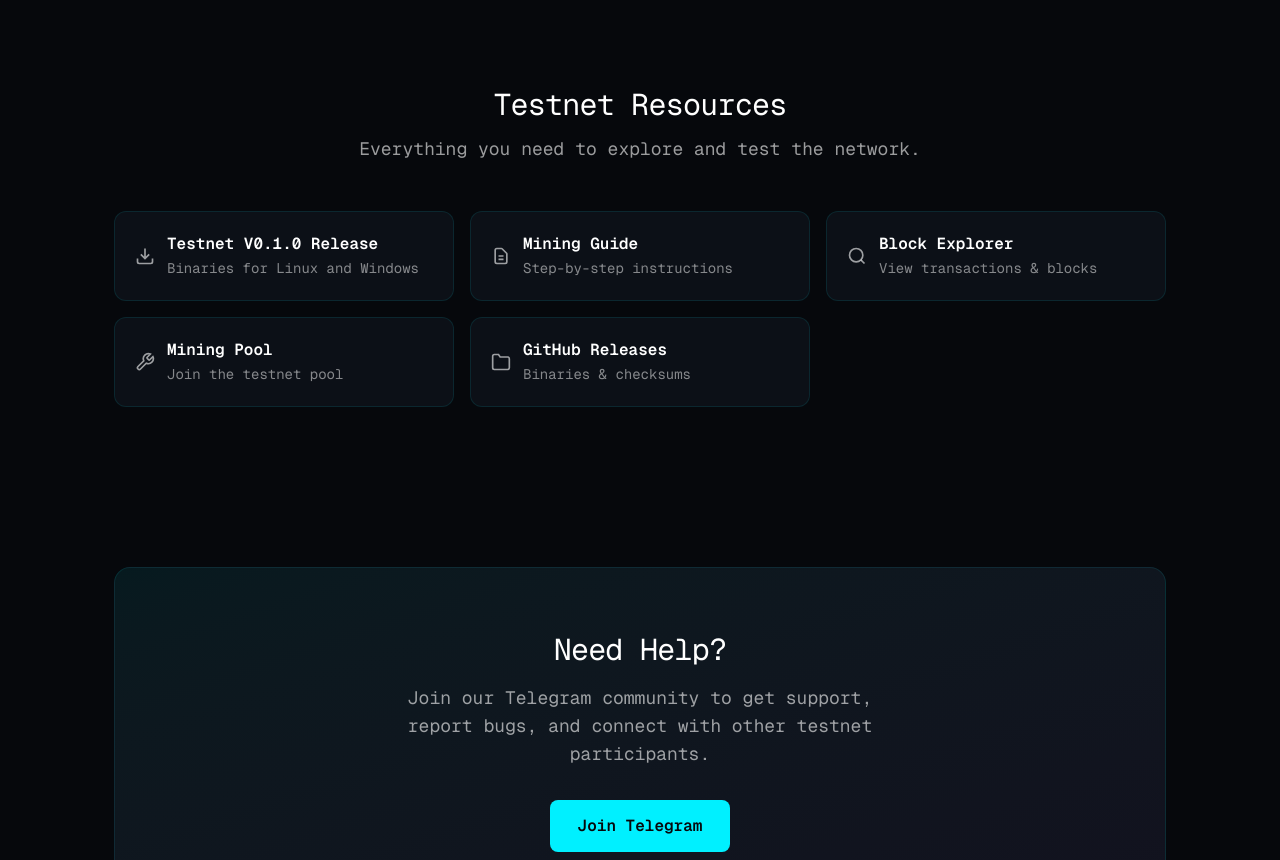
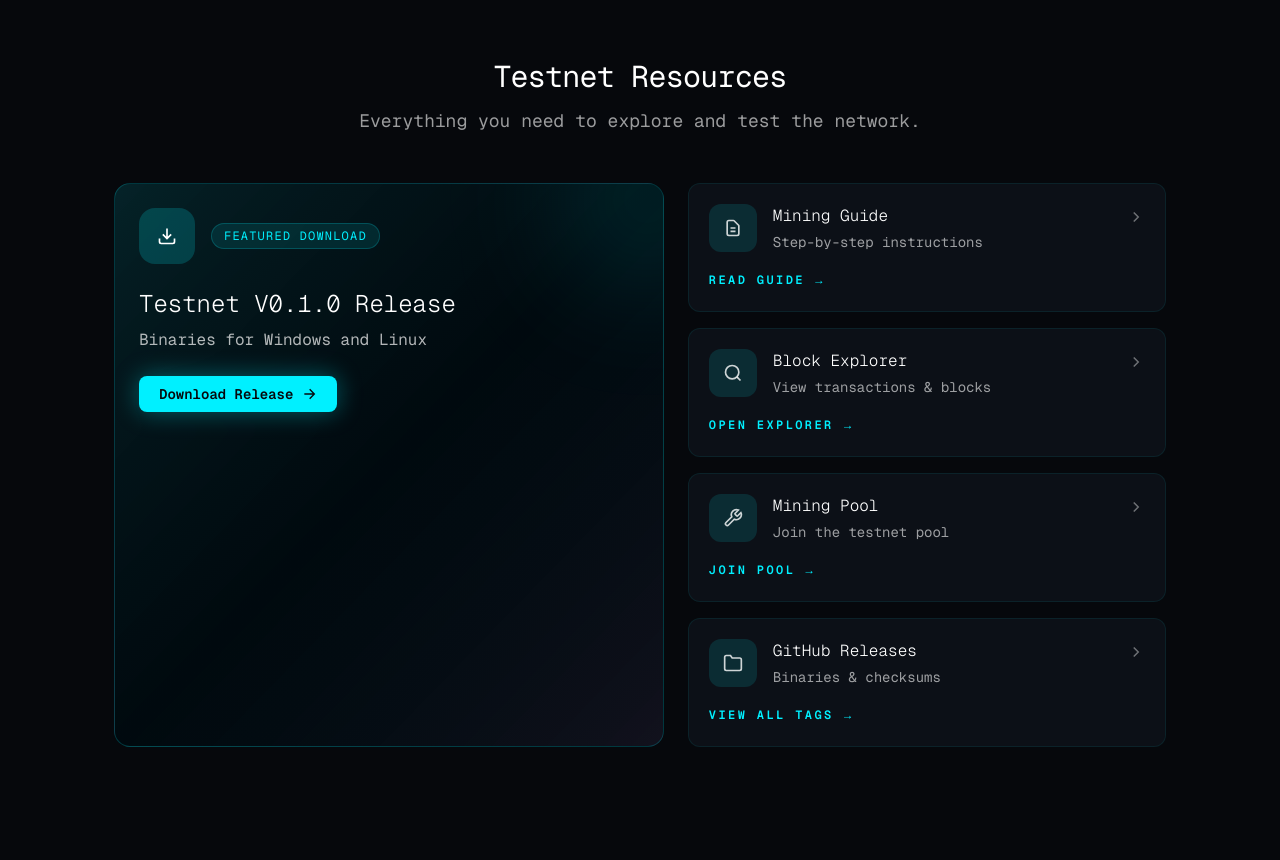
Before and after one commit to en-tropyc/bitcoin-quantum-website, a Next.js app: page /testnet in a window 1280 px wide. Shown: the part 1940-2800 px from the top of the page. Built offline with nearby package versions, Linux system fonts and the light colour scheme.

Commit message:
Testnet page - updated resources section
updated resources section to make it more clear. E.g., featured download section on releases, mining guide, explorer, mining pool, etc.

Want to push this section to be the first section showing in Testnet tab + remove mining guide when moved to docs

```diff
--- a/src/app/testnet/page.tsx
+++ b/src/app/testnet/page.tsx
@@ -14,8 +14,7 @@ export const metadata: Metadata = {
   },
   openGraph: {
     title: 'BTQ Testnet - Run a Quantum-Secure Node',
-    description:
-      'Download testnet binaries and join the Bitcoin Quantum network. Help build the future of quantum-resistant Bitcoin.',
+    description: 'Download testnet binaries and join the Bitcoin Quantum network. Help build the future of quantum-resistant Bitcoin.',
     url: 'https://bitcoinquantum.com/testnet',
     type: 'website',
   },
@@ -71,9 +70,11 @@ const resources = [
       </svg>
     ),
     title: "Testnet V0.1.0 Release",
-    subtitle: "Binaries for Linux and Windows",
+    subtitle: "Binaries for Windows and Linux",
     href: "https://github.com/btq-ag/BTQ-Core/releases/tag/v0.1.0-testnet",
-    download: true
+    download: true,
+    cta: "Download Release",
+    highlight: true,
   },
   {
     icon: (
@@ -83,7 +84,8 @@ const resources = [
     ),
     title: "Mining Guide",
     subtitle: "Step-by-step instructions",
-    href: "/testnet/mining-guide"
+    href: "/testnet/mining-guide",
+    cta: "Read Guide",
   },
   {
     icon: (
@@ -93,7 +95,8 @@ const resources = [
     ),
     title: "Block Explorer",
     subtitle: "View transactions & blocks",
-    href: "https://explorer.bitcoinquantum.com"
+    href: "https://explorer.bitcoinquantum.com",
+    cta: "Open Explorer",
   },
   {
     icon: (
@@ -103,7 +106,8 @@ const resources = [
     ),
     title: "Mining Pool",
     subtitle: "Join the testnet pool",
-    href: "https://pool.bitcoinquantum.com"
+    href: "https://pool.bitcoinquantum.com",
+    cta: "Join Pool",
   },
   {
     icon: (
@@ -113,11 +117,14 @@ const resources = [
     ),
     title: "GitHub Releases",
     subtitle: "Binaries & checksums",
-    href: "https://github.com/btq-ag/BTQ-Core/tags"
+    href: "https://github.com/btq-ag/BTQ-Core/tags",
+    cta: "View All Tags",
   },
 ];
 
 export default function Testnet() {
+  const [primaryResource, ...secondaryResources] = resources;
+
   return (
     <div className="min-h-screen bg-[#06080c] flex flex-col relative">
       {/* Grid background */}
@@ -152,7 +159,7 @@ export default function Testnet() {
               Node
             </h1>
 
-            <p className="text-lg md:text-xl text-white/60 max-w-xl mx-auto mb-10">
+            <p className="text-lg md:text-xl text-white/60 max-w-3xl mx-auto mb-10">
               Download the testnet binaries and join the network. Help us build and test the future of Bitcoin.
             </p>
 
@@ -296,23 +303,81 @@ export default function Testnet() {
               <p className="text-white/60 text-lg">Everything you need to explore and test the network.</p>
             </div>
 
-            <div className="grid grid-cols-1 sm:grid-cols-2 lg:grid-cols-3 gap-4">
-              {resources.map((resource) => (
+            <div className="grid gap-6 lg:grid-cols-[minmax(0,1.15fr)_minmax(0,1fr)]">
+              {primaryResource && (
+                <a
+                  key={primaryResource.title}
+                  href={primaryResource.href}
+                  download={primaryResource.download ? true : undefined}
+                  target={primaryResource.href.startsWith('http') ? '_blank' : undefined}
+                  rel={primaryResource.href.startsWith('http') ? 'noopener noreferrer' : undefined}
+                  className="relative max-w-2xl overflow-hidden rounded-2xl border border-[rgba(0,240,255,0.2)] bg-gradient-to-br from-[rgba(0,240,255,0.12)] via-[rgba(0,10,15,0.9)] to-[rgba(167,139,250,0.08)] p-6 transition-all hover:-translate-y-1 hover:border-[rgba(0,240,255,0.35)] hover:shadow-[0_0_40px_rgba(0,240,255,0.2)]"
+                >
+                  <div className="absolute -right-16 -top-16 h-40 w-40 rounded-full bg-[rgba(0,240,255,0.15)] blur-3xl" />
+                  <div className="relative flex flex-col gap-6">
+                    <div className="flex items-center gap-4">
+                      <span className="flex h-14 w-14 items-center justify-center rounded-2xl bg-[rgba(0,240,255,0.18)] text-white">
+                        {primaryResource.icon}
+                      </span>
+                      <div>
+                        <span className="inline-flex items-center gap-2 rounded-full border border-[rgba(0,240,255,0.2)] bg-[rgba(0,240,255,0.1)] px-3 py-1 text-xs font-dm-mono uppercase tracking-widest text-[#00f0ff]">
+                          Featured Download
+                        </span>
+                      </div>
+                    </div>
+                    <div className="relative">
+                      <h3 className="text-2xl font-semibold text-white mb-2">{primaryResource.title}</h3>
+                      <p className="text-white/70 text-sm md:text-base">{primaryResource.subtitle}</p>
+                    </div>
+                    <span className="relative inline-flex w-max items-center gap-2 rounded-lg bg-[#00f0ff] px-5 py-2 text-sm font-semibold text-[#06080c] shadow-[0_0_25px_rgba(0,240,255,0.35)] transition-all">
+                      {primaryResource.cta}
+                      <svg width="16" height="16" fill="none" stroke="currentColor" strokeWidth="2" viewBox="0 0 24 24">
+                        <path d="M5 12h14M13 5l7 7-7 7"/>
+                      </svg>
+                    </span>
+                  </div>
+                </a>
+              )}
+
+              <div className="space-y-4">
+                {secondaryResources.map((resource) => (
                   <a
                     key={resource.title}
                     href={resource.href}
-                  download={'download' in resource ? true : undefined}
+                    download={resource.download ? true : undefined}
                     target={resource.href.startsWith('http') ? '_blank' : undefined}
                     rel={resource.href.startsWith('http') ? 'noopener noreferrer' : undefined}
-                  className="flex items-center gap-3 bg-[#0c1017] border border-[rgba(0,240,255,0.1)] rounded-xl p-5 hover:border-[rgba(0,240,255,0.25)] hover:bg-[#111820] transition-all"
+                    className="group block rounded-xl border border-[rgba(0,240,255,0.08)] bg-[#0c1017] p-5 transition-all hover:-translate-y-1 hover:border-[rgba(0,240,255,0.25)] hover:bg-[#111820]"
                   >
-                  <span className="text-white/60">{resource.icon}</span>
+                    <div className="flex items-start justify-between gap-4">
+                      <div className="flex items-center gap-4">
+                        <span className="flex h-12 w-12 items-center justify-center rounded-xl bg-[rgba(0,240,255,0.12)] text-white/80 transition-all group-hover:bg-[rgba(0,240,255,0.18)]">
+                          {resource.icon}
+                        </span>
                         <div>
-                    <strong className="block font-semibold">{resource.title}</strong>
-                    <small className="text-white/50 text-sm">{resource.subtitle}</small>
+                          <h3 className="font-semibold text-white mb-1">{resource.title}</h3>
+                          <p className="text-sm text-white/60">{resource.subtitle}</p>
                         </div>
+                      </div>
+                      <svg
+                        width="18"
+                        height="18"
+                        fill="none"
+                        stroke="currentColor"
+                        strokeWidth="2"
+                        viewBox="0 0 24 24"
+                        className="mt-1 opacity-40 transition-all group-hover:translate-x-1 group-hover:opacity-100"
+                      >
+                        <path d="M9 18l6-6-6-6"/>
+                      </svg>
+                    </div>
+                    <span className="mt-5 inline-flex items-center gap-2 text-xs font-semibold uppercase tracking-[0.2em] text-[#00f0ff] transition-all group-hover:gap-3">
+                      {resource.cta}
+                      <span aria-hidden>→</span>
+                    </span>
                   </a>
                 ))}
+              </div>
             </div>
           </div>
         </section>
```
Lines whose indentation alone changed are shown as unchanged.
